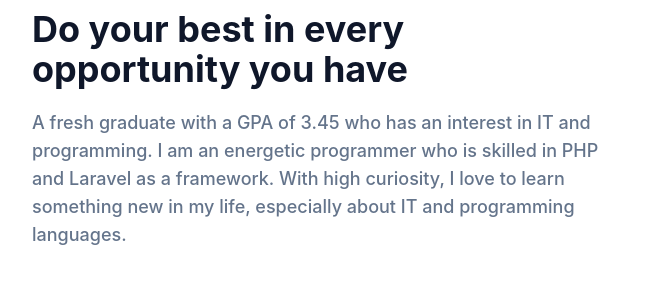
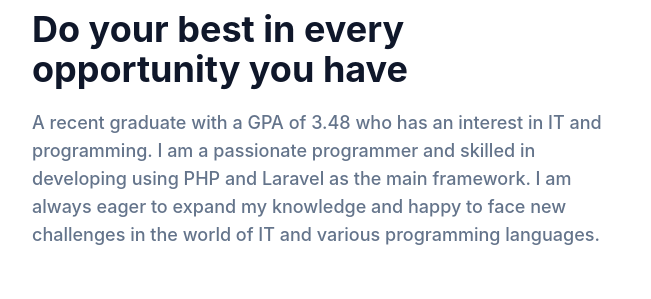
Before and after one commit to fahmyfauzi/portfolio1, a website: page index.html in a window 1280 px wide. Shown: the part 871-1170 px from the top of the page, 0-651 px from the left. Drawn offline with nearby package versions, Linux system fonts and the light colour scheme.

Commit message:
update resume

```diff
--- a/index.html
+++ b/index.html
@@ -107,7 +107,7 @@
                     <p class="font-medium text-slate-400 mb-10 leading-relaxed">You don't have to be perfect in everyone's eyes just be the best version of <span class="text-dark font-bold dark:text-white">yourself.</span></p>
 
                     <a href="#contact" class="text-base font-semibold text-white bg-primary py-3 px-8 rounded-full hover:shadow-lg hover:bg-teal-40 hover:opacity-80 transition duration-300 ease-in-out">Contact me</a>
-                    <a href="https://drive.google.com/file/d/1cVVzJSzqjQ37ybkzINvfisNfrlbKp_dH/view?usp=drive_link" class="text-base font-semibold  bg-slate-200 py-3 px-8 rounded-full hover:shadow-lg text-primary hover:bg-teal-40 hover:opacity-80 transition duration-300 ease-in-out"
+                    <a href="https://drive.google.com/file/d/1UOn1N_-uAR5_pexY-MiZ9VRhNA98Ppxh/view?usp=drive_link" class="text-base font-semibold  bg-slate-200 py-3 px-8 rounded-full hover:shadow-lg text-primary hover:bg-teal-40 hover:opacity-80 transition duration-300 ease-in-out"
                         target="_blank">Resume</a>
 
                 </div>
@@ -137,8 +137,8 @@
                 <div class="w-full px-4 mb-10 lg:w-1/2">
                     <h4 class="font-bold uppercase text-primary text-lg mb-3">About Me</h4>
                     <h2 class=" font-bold text-dark text-3xl mb-5 max-w-xl lg:text-4xl dark:text-white">Do your best in every opportunity you have</h2>
-                    <p class="font-medium text-base text-secondary max-w-xl  lg:text-lg">A fresh graduate with a GPA of 3.45 who has an interest in IT and programming. I am an energetic programmer who is skilled in PHP and Laravel as a framework. With high curiosity, I love to learn something new in my life, especially
-                        about IT and programming languages.</p>
+                    <p class="font-medium text-base text-secondary max-w-xl  lg:text-lg">A recent graduate with a GPA of 3.48 who has an interest in IT and programming. I am a passionate programmer and skilled in developing using PHP and Laravel as the main framework. I am always eager to expand my knowledge and happy
+                        to face new challenges in the world of IT and various programming languages.</p>
                 </div>
                 <div class="w-full px-4 lg:w-1/2">
                     <h3 class="font-semibold text-dark text-2xl mb-4 lg:text-3xl pt-10 dark:text-white">Let's Be Friends</h3>
```
